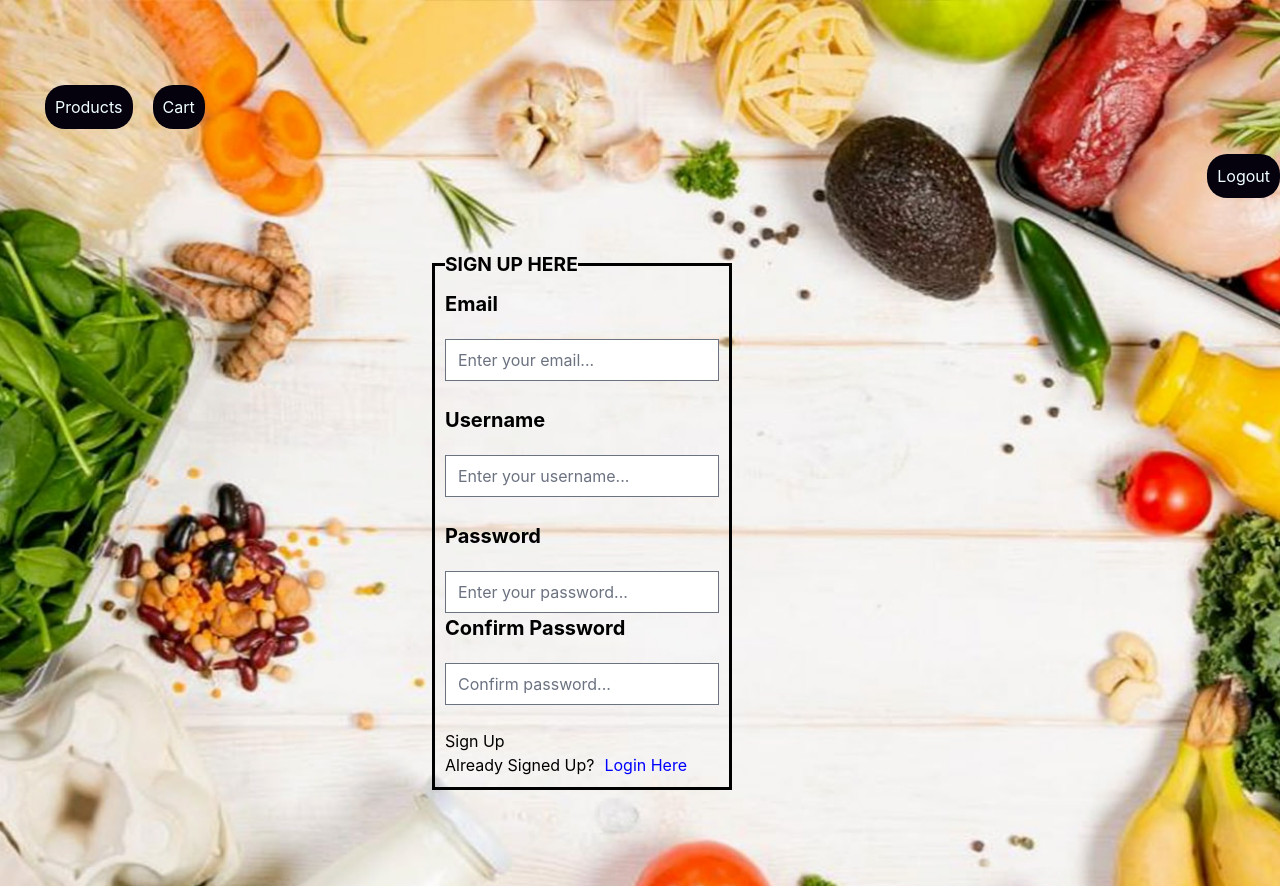
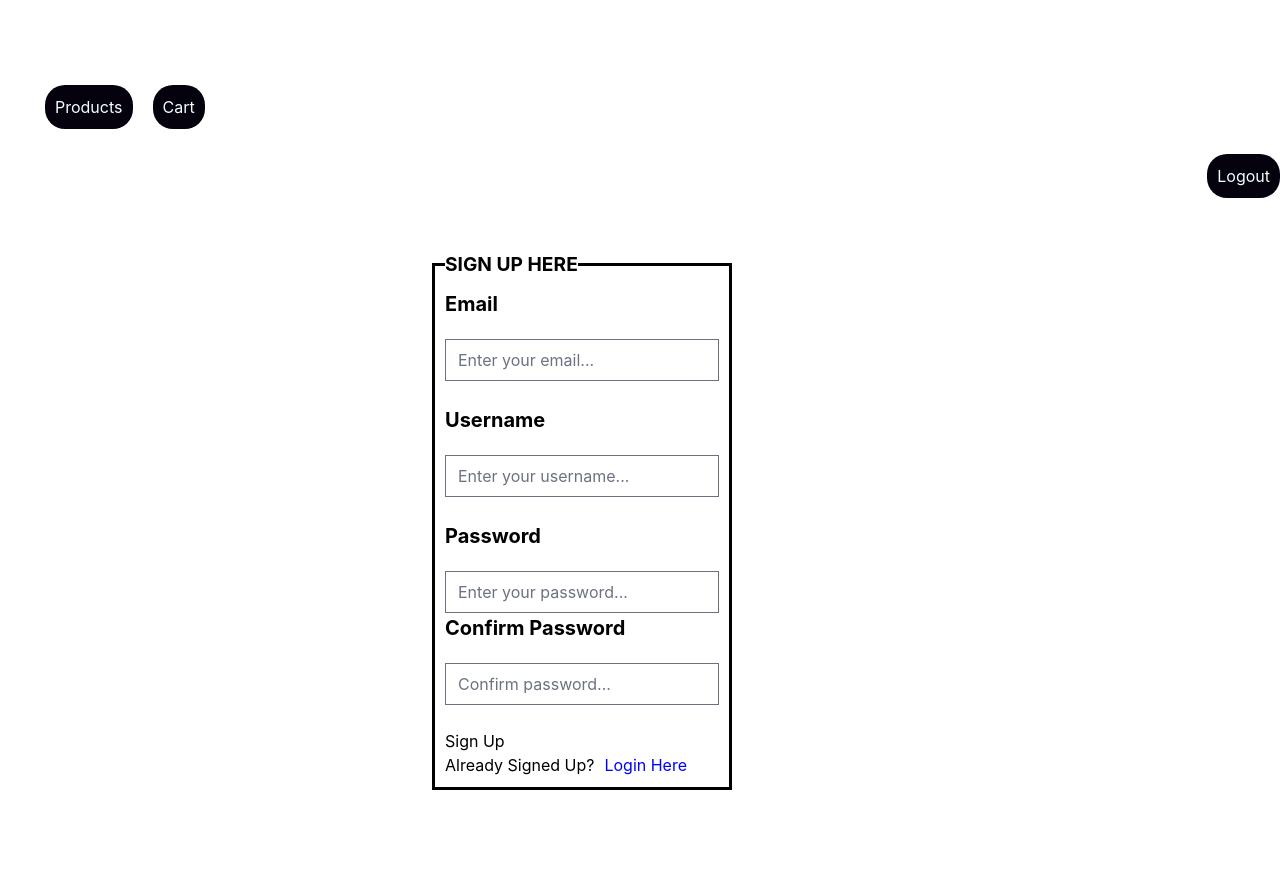
Before and after one commit to timbett/Project_frontend, a React (Create React App) app: page / in a window 1280 px wide. Built offline with nearby package versions, Linux system fonts and the light colour scheme; no server answers.

Commit message:
Sign up made

```diff
--- a/src/pages/Home/home.css
+++ b/src/pages/Home/home.css
@@ -1,6 +1,6 @@
 body{
-    background: url(/src/img/Diabetes-Superfoods-min.jpg);
-    background-size: cover;
+    /* background: url(/src/img/Diabetes-Superfoods-min.jpg);
+    background-size: cover; */
     /* background: size 1500px; */
 
 }
```
